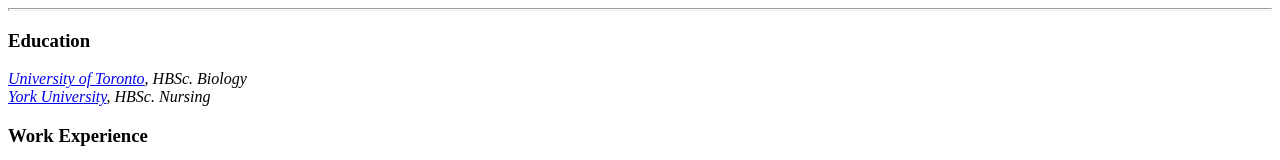
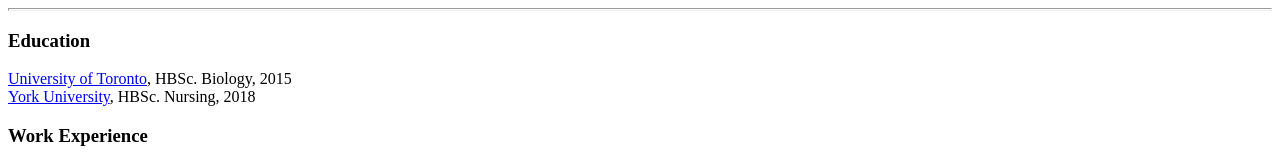
Before and after one commit to MurseTom/CV, a plain HTML site: page index.html in a window 1280 px wide. Shown: the part 296-456 px from the top of the page. Drawn offline with Linux system fonts and the light colour scheme.

Commit message:
Add files via upload

```diff
--- a/index.html
+++ b/index.html
@@ -27,8 +27,8 @@
   <hr size="3">
 
   <h3><strong>Education</strong></h3>
-    <p><em><a href="https://www.utm.utoronto.ca/biology/home" target="_blank">University of Toronto<a>, HBSc. Biology</em><br>
-    <em><a href="https://nursing.info.yorku.ca/" target="_blank">York University</a>, HBSc. Nursing</em></p>
+    <p><a href="https://www.utm.utoronto.ca/biology/home" target="_blank">University of Toronto<a>, HBSc. Biology, 2015<br>
+    <a href="https://nursing.info.yorku.ca/" target="_blank">York University</a>, HBSc. Nursing, 2018</p>
 
   <h3>Work Experience</h3>
 
```
